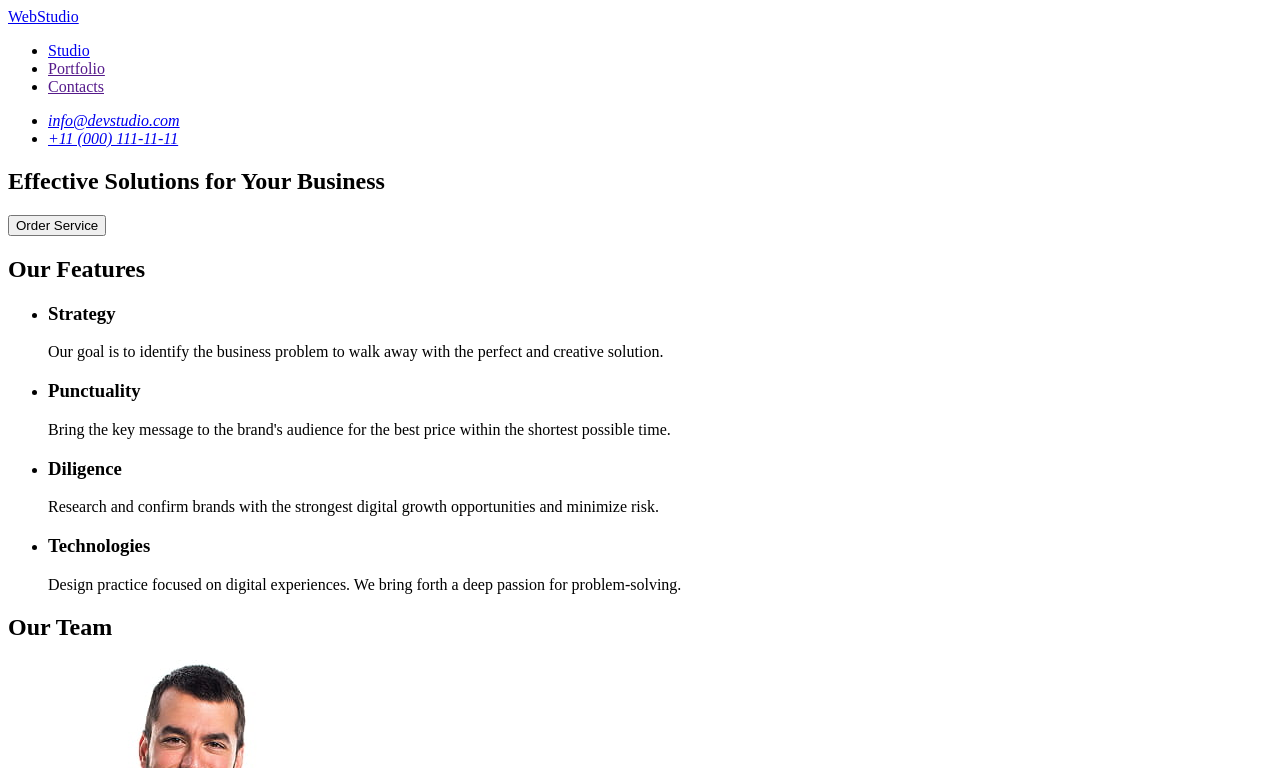
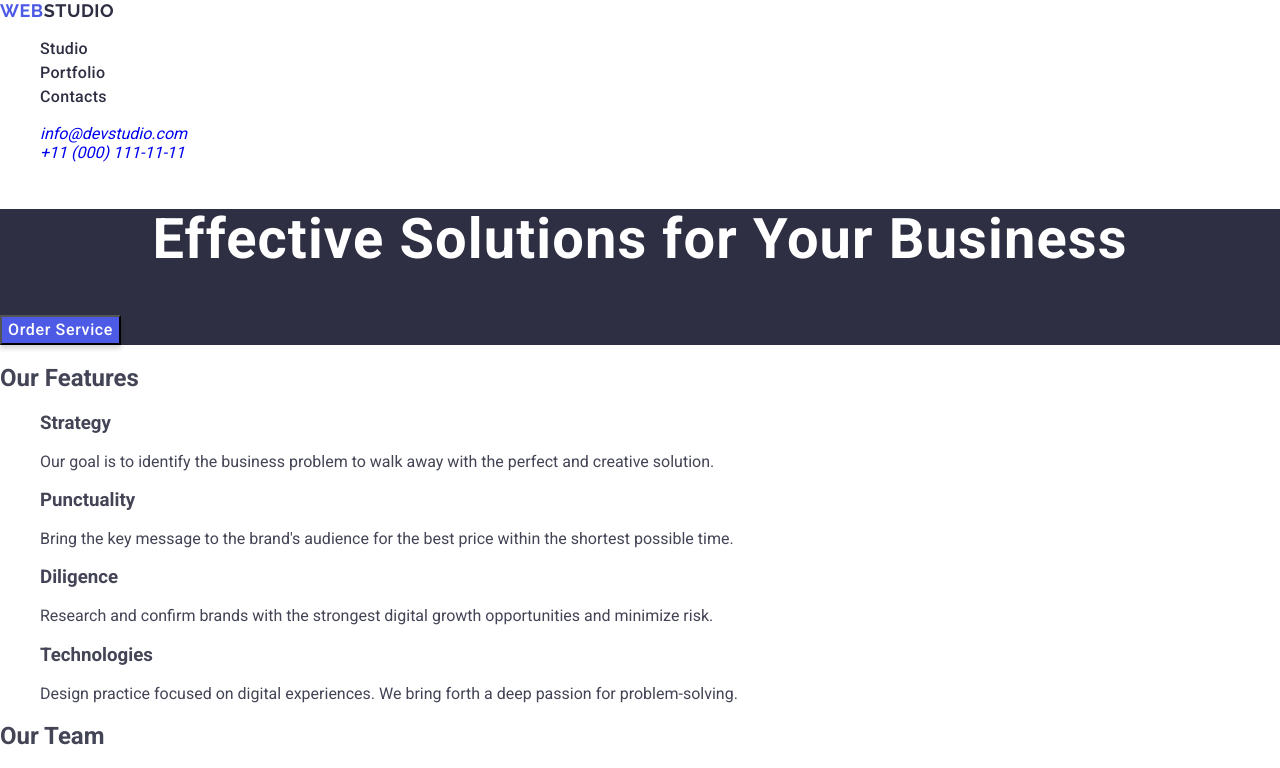
Before and after one commit to galartux/goit-markup-hw-02, a plain HTML site: page index.html in a window 1280 px wide. Shown: the top 768 px of the page. Drawn offline with nearby package versions, Linux system fonts and the light colour scheme.

Commit message:
feat: create classes

```diff
--- a/css/styles.css
+++ b/css/styles.css
@@ -0,0 +1,82 @@
+body {
+  font-family: "Roboto", sans-serif;
+  color: #434455;
+  background-color: #fff;
+}
+
+ul,
+ol {
+  list-style-type: none;
+}
+
+a {
+  text-decoration: none;
+}
+
+/* -----------------HEADER------------------ */
+
+.logo {
+  font-family: "Raleway", sans-serif;
+  /* font-weight: 700; */
+  font-size: 18px;
+  line-height: 1.17;
+  letter-spacing: 0.03em;
+  text-transform: uppercase;
+  color: #4d5ae5;
+}
+
+.header-logo .logo-part {
+  color: #2e2f42;
+}
+
+.header-link {
+  font-weight: 500;
+  font-size: 16px;
+  line-height: 1.5;
+  letter-spacing: 0.02em;
+  color: #2e2f42;
+}
+
+.header-link:hover,
+.header-link:focus {
+  color: #404bbf;
+}
+
+/* ---------------------HERO------------------ */
+
+.hero {
+  background: #2e2f42;
+}
+
+.hero-title {
+  /* font-weight: 700; */
+  font-size: 56px;
+  line-height: 1.07143;
+  letter-spacing: 0.02em;
+  text-align: center;
+  color: #fff;
+}
+
+.hero-button {
+  box-shadow: 0 4px 4px 0 rgba(0, 0, 0, 0.15);
+  background: #4d5ae5;
+  font-weight: 500;
+  font-size: 16px;
+  line-height: 1.5;
+  letter-spacing: 0.04em;
+  color: #fff;
+}
+
+/* ---------------------FEATURES------------------ */
+.features {
+}
+.features-title {
+}
+.features-list {
+}
+.features-item {
+}
+.features-item-title {
+}
+.features-item-text {
+}
--- a/index.html
+++ b/index.html
@@ -4,57 +4,86 @@
     <meta charset="UTF-8" />
     <meta name="viewport" content="width=device-width, initial-scale=1.0" />
     <title>Webstudio</title>
+    <link
+      rel="stylesheet"
+      href="https://cdnjs.cloudflare.com/ajax/libs/modern-normalize/3.0.1/modern-normalize.min.css"
+      integrity="sha512-q6WgHqiHlKyOqslT/lgBgodhd03Wp4BEqKeW6nNtlOY4quzyG3VoQKFrieaCeSnuVseNKRGpGeDU3qPmabCANg=="
+      crossorigin="anonymous"
+      referrerpolicy="no-referrer"
+    />
+    <link rel="preconnect" href="https://fonts.googleapis.com" />
+    <link rel="preconnect" href="https://fonts.gstatic.com" crossorigin />
+    <link
+      href="https://fonts.googleapis.com/css2?family=Raleway:wght@700&family=Roboto:wght@400;500;700&display=swap"
+      rel="stylesheet"
+    />
     <link rel="stylesheet" href="./css/styles.css" />
   </head>
   <body>
-    <header>
-      <nav>
-        <a href="./index.html">WebStudio</a>
-        <ul>
-          <li><a href="./index.html">Studio</a></li>
-          <li><a href="">Portfolio</a></li>
-          <li><a href="">Contacts</a></li>
+    <header class="header">
+      <nav class="header-navigation">
+        <a class="logo header-logo" href="./index.html"
+          >Web<span class="logo-part">Studio</span></a
+        >
+        <ul class="header-list">
+          <li class="header-item">
+            <a class="header-link" href="./index.html">Studio</a>
+          </li>
+          <li class="header-item">
+            <a class="header-link" href="">Portfolio</a>
+          </li>
+          <li class="header-item">
+            <a class="header-link" href="">Contacts</a>
+          </li>
         </ul>
       </nav>
-      <address>
-        <ul>
-          <li><a href="mailto:info@devstudio.com">info@devstudio.com</a></li>
-          <li><a href="tel:+110001111111">+11 (000) 111-11-11</a></li>
+      <address class="contacts">
+        <ul class="contacts-list">
+          <li class="contacts-item">
+            <a class="contacts-link" href="mailto:info@devstudio.com"
+              >info@devstudio.com</a
+            >
+          </li>
+          <li class="contacts-item">
+            <a class="contacts-link" href="tel:+110001111111"
+              >+11 (000) 111-11-11</a
+            >
+          </li>
         </ul>
       </address>
     </header>
     <main>
-      <section>
-        <h1>Effective Solutions for Your Business</h1>
-        <button type="button">Order Service</button>
+      <section class="hero">
+        <h1 class="hero-title">Effective Solutions for Your Business</h1>
+        <button class="hero-button" type="button">Order Service</button>
       </section>
-      <section>
-        <h2>Our Features</h2>
-        <ul>
-          <li>
-            <h3>Strategy</h3>
-            <p>
+      <section class="features">
+        <h2 class="features-title">Our Features</h2>
+        <ul class="features-list">
+          <li class="features-item">
+            <h3 class="features-item-title">Strategy</h3>
+            <p class="features-item-text">
               Our goal is to identify the business problem to walk away with the
               perfect and creative solution.
             </p>
           </li>
-          <li>
-            <h3>Punctuality</h3>
-            <p>
+          <li class="features-item">
+            <h3 class="features-item-title">Punctuality</h3>
+            <p class="features-item-text">
               Bring the key message to the brand's audience for the best price
               within the shortest possible time.
             </p>
           </li>
-          <li>
-            <h3>Diligence</h3>
-            <p>
+          <li class="features-item">
+            <h3 class="features-item-title">Diligence</h3>
+            <p class="features-item-text">
               Research and confirm brands with the strongest digital growth
               opportunities and minimize risk.
             </p>
           </li>
-          <li>
-            <h3>Technologies</h3>
-            <p>
+          <li class="features-item">
+            <h3 class="features-item-title">Technologies</h3>
+            <p class="features-item-text">
               Design practice focused on digital experiences. We bring forth a
               deep passion for problem-solving.
             </p>
```
